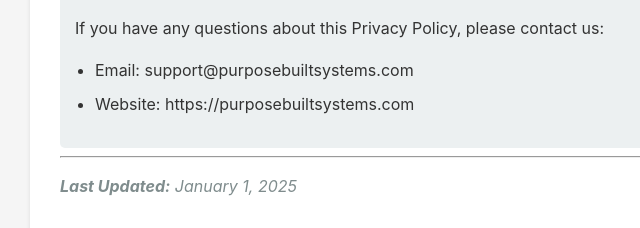
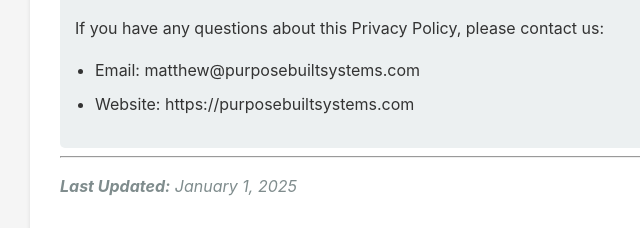
Before and after one commit to PurposeBuiltSystems/luck-in-numbers-docs, a plain HTML site: page docs/privacy-policy.html in a window 1280 px wide. Shown: the part 2987-3215 px from the top of the page, 210-850 px from the left. Drawn offline with Linux system fonts and the light colour scheme.

Commit message:
Update privacy-policy.html

```diff
--- a/docs/privacy-policy.html
+++ b/docs/privacy-policy.html
@@ -154,7 +154,7 @@
             <h2>Contact Us</h2>
             <p>If you have any questions about this Privacy Policy, please contact us:</p>
             <ul>
-                <li>Email: support@purposebuiltsystems.com</li>
+                <li>Email: matthew@purposebuiltsystems.com</li>
                 <li>Website: https://purposebuiltsystems.com</li>
             </ul>
         </div>
```
